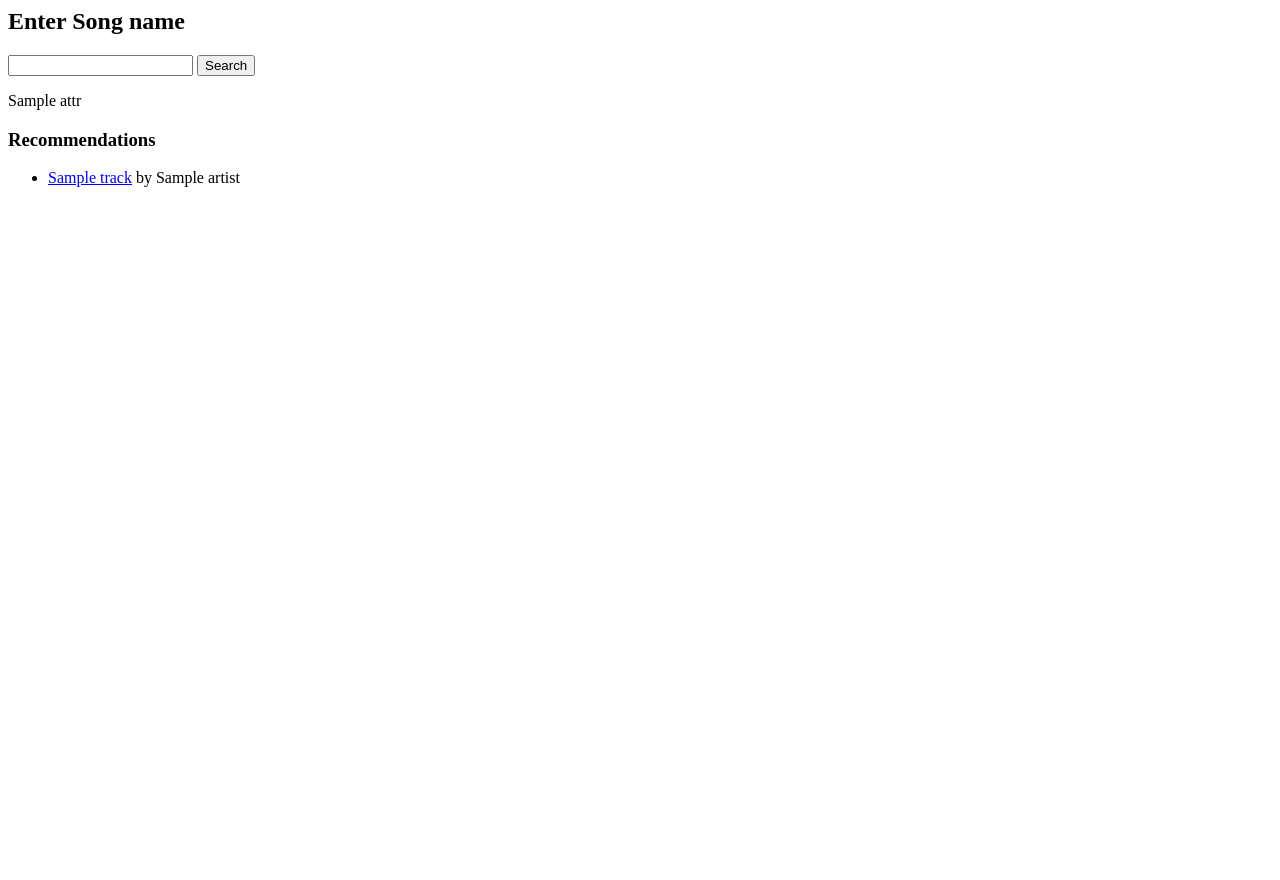
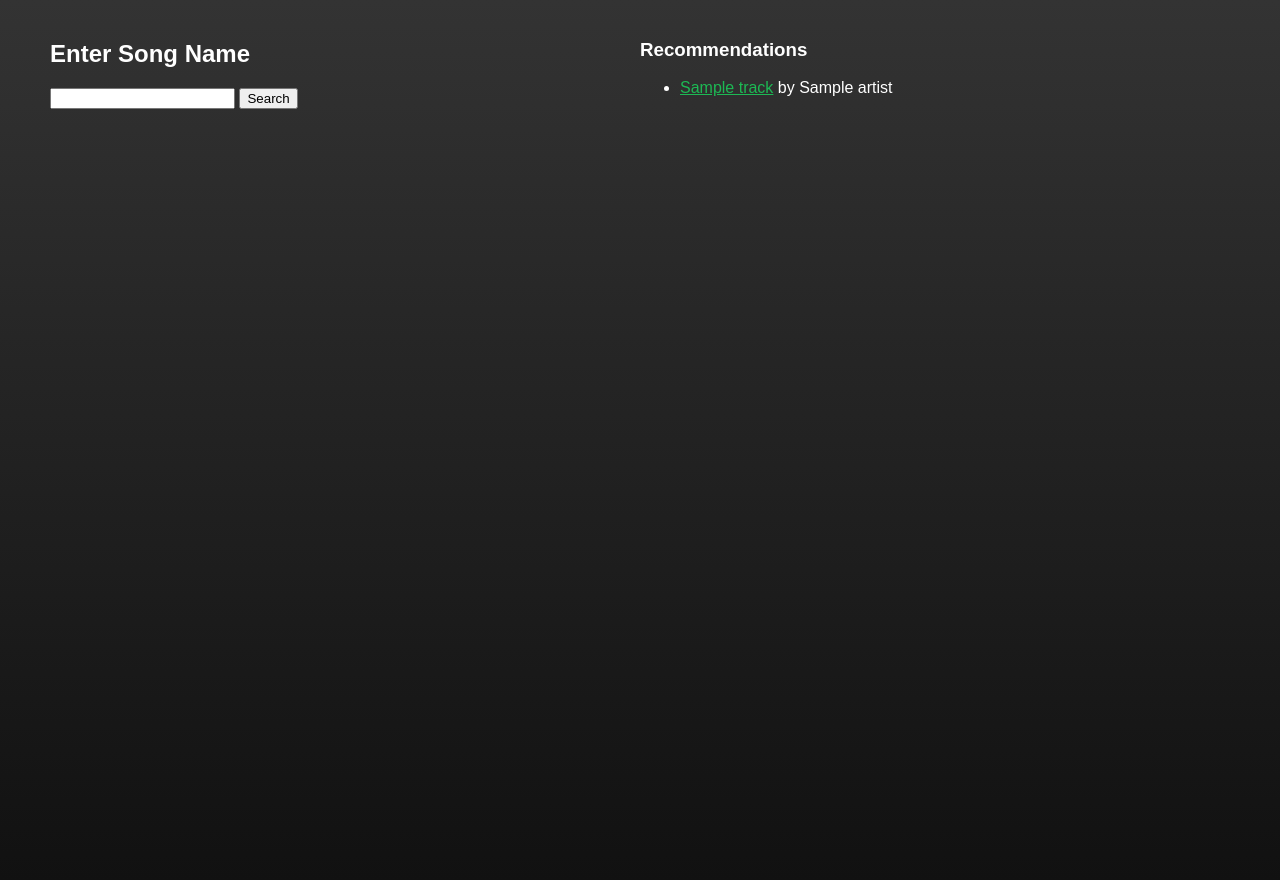
Before and after one commit to Lambda-ds-31/build_week_spotify, a Python web app: template appname/templates/home.html in a window 1280 px wide. Run offline with Jinja, Linux system fonts and the light colour scheme; the template is opened without the code that fills it: most values are stand-ins (such as "Sample title", 1, 10 or a date in 2020).

Commit message:
added styling

```diff
--- a/appname/app.py
+++ b/appname/app.py
@@ -88,8 +88,12 @@ def create_app():
             for rec in recs:
                 named_recs.append(describe_track(rec))
 
+            search_results = describe_track(id)
             tracks_atts = track_features(id)
+            search = True
         else:
+            search = None
+            search_results = None
             named_recs = []
             tracks_atts = {}
 
@@ -100,6 +104,8 @@ def create_app():
 
 
         return render_template('home.html',
+            search = search,
+            sres = search_results,
             recs = named_recs,
             track_atts = attributes
         )
--- a/appname/static/styles/styles.css
+++ b/appname/static/styles/styles.css
@@ -0,0 +1,29 @@
+body {
+    background-image: linear-gradient(#333333, #111111);
+    color: white;
+    font-family: Arial, Helvetica, sans-serif;
+}
+
+.split {
+    height: 100%;
+    width: 50%;
+    position: fixed;
+    z-index: 1;
+    top: 0;
+    overflow-x: hidden;
+    padding-top: 20px;
+}
+
+/* Control the left side */
+.left {
+    left: 50px;
+}
+
+/* Control the right side */
+.right {
+    right: 0px;
+}
+
+a {
+    color:#1DB954;
+}
--- a/appname/templates/home.html
+++ b/appname/templates/home.html
@@ -7,22 +7,31 @@
 
     <body>
 
-        <h2>Enter Song name</h2>
+        <div class="split left">
+            <h2>Enter Song Name</h2>
             <form method="POST" action="/">
                 <input type="text" name="name">
                 <input type="submit" value="Search">
             </form>
 
+            {% if search %}
+                <img src="{{sres['imageurl']}}" alt="album thumbnail">
+                <h3><a href="{{sres['track_url']}}">{{sres['name']}}</a> by {{sres['artist']}}</h3>
+                <h4><a href="{{sres['album_url']}}">{{sres['album']}}</a>, {{sres['release']}}</h4>
                 {% for attr in track_atts %}
                 <p>{{ attr }}</p>
                 {% endfor %}
+            {% endif %}
+        </div>
 
+        <div class="split right">
             <h3>Recommendations</h3>
             <ul>
                 {% for track in recs %}
                 <li><a href="{{track['track_url']}}">{{track['name']}}</a> by {{track['artist']}}</li>
                 {% endfor %}
             </ul>
+        </div>
 
     </body>
 
```
Also changed, not shown: 1 other file. Lines whose indentation alone changed are shown as unchanged.
